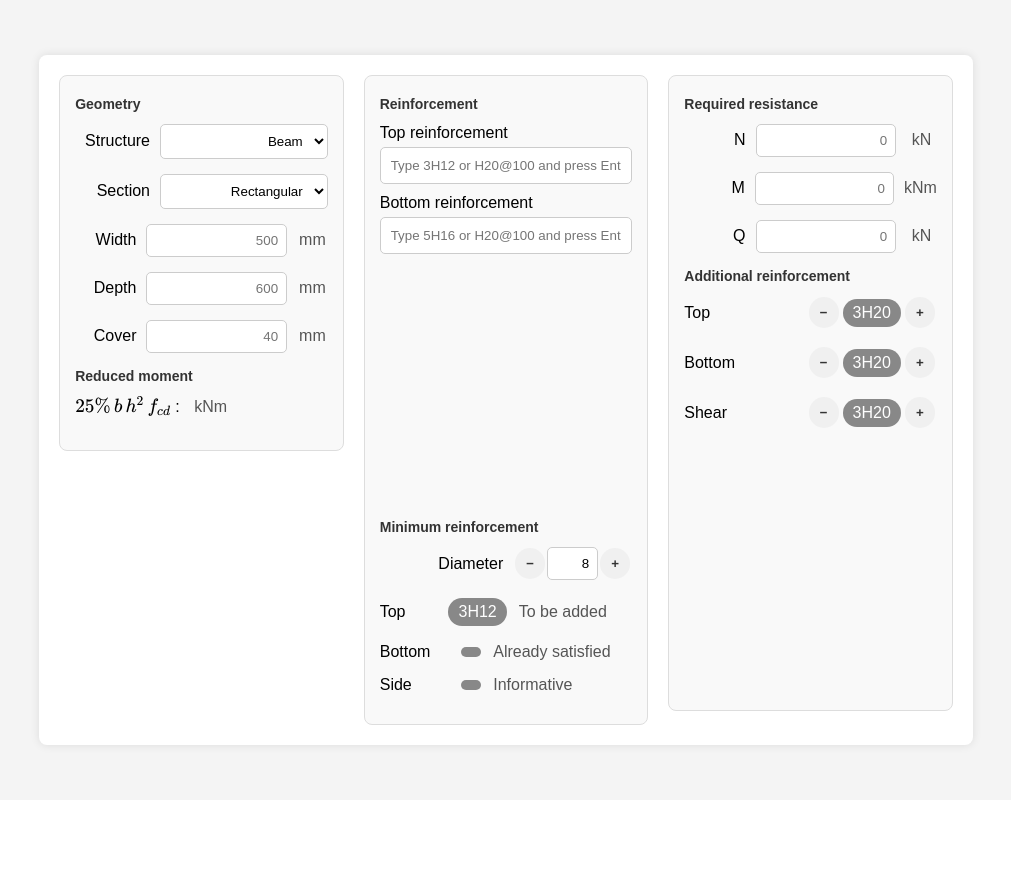
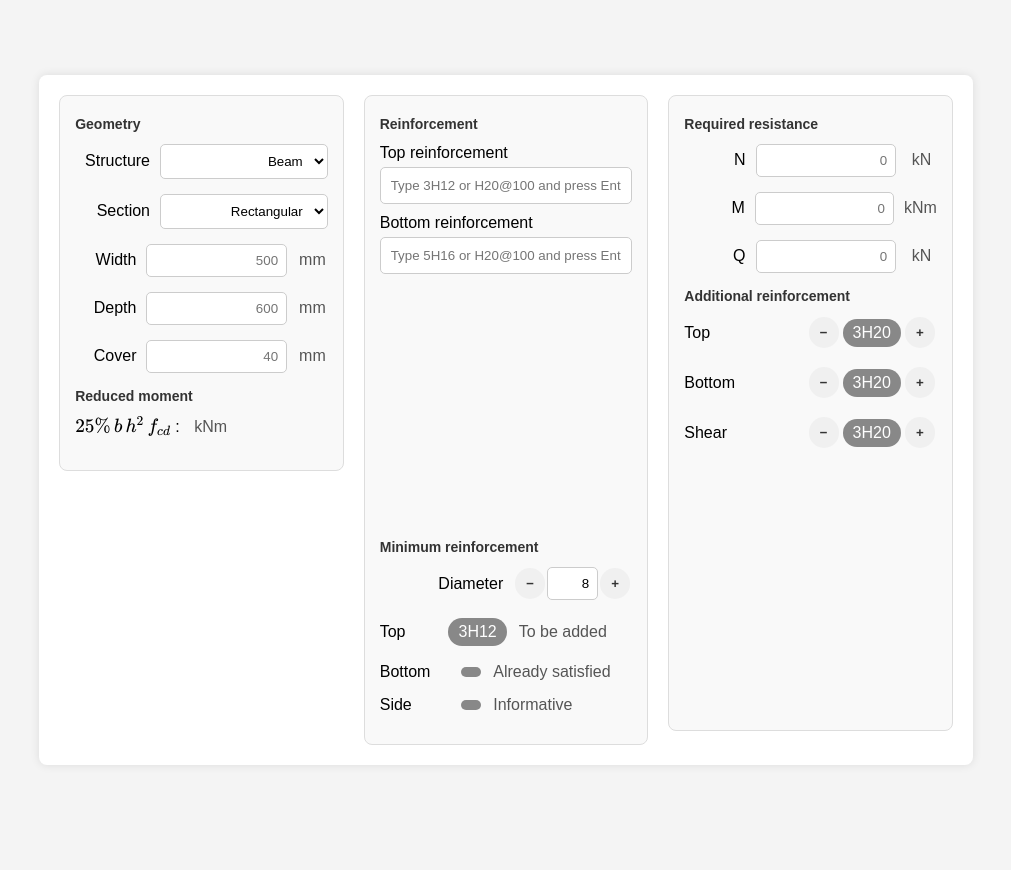
Before and after one commit to miguelmaso/scalculator, a Flask app: page / in a window 1280 px wide. Shown: the whole page, without its empty margins (134-1145 px from the left). Before the commit the page ends 752 px from the top, so only its background shows below. Run offline with Flask 3, Linux system fonts and the light colour scheme; a map, chart or similar area stays blank; some libraries are stand-ins or nearby versions.

Commit message:
enhanced scrolling

```diff
--- a/static/css/styles.css
+++ b/static/css/styles.css
@@ -2,11 +2,14 @@ body {
     font-family: Arial, sans-serif;
     background-color: #f4f4f4;
     margin: 0;
+    margin-top: 20px;
+    margin-bottom: 50px;
     padding: 0;
     display: flex;
     justify-content: center;
     align-items: center;
-    height: 100vh;
+    height: auto !important;
+    min-height: 100vh;
 }
 
 h2 {
```
